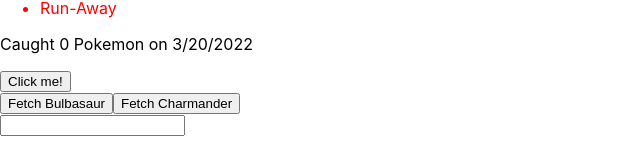
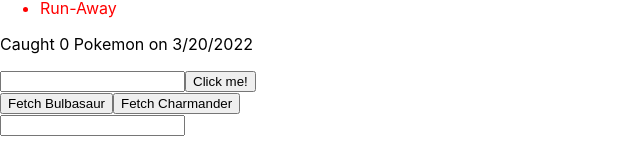
Before and after one commit to Hatice06/pokedex, a React (Create React App) app: page / in a window 1280 px wide. Shown: the part 480-633 px from the top of the page, without its empty margins (0-640 px from the left). Built offline with nearby package versions, Linux system fonts and the light colour scheme; the HTML template or start-up script is replaced by a standard one.

Commit message:
Exercise G works

```diff
--- a/src/CaughtPokemon.js
+++ b/src/CaughtPokemon.js
@@ -3,13 +3,22 @@
 const CaughtPokemon = (props) => {
   // const [caught, setCaught] = useState(0);
   const [caught, setCaught] = useState([]);
-  //console.log(caught)
+  // console.log(caught);
+
+  const [pokemonNameInput, setPokemonNameInput] = useState("");
+  const handleInputChange = (event) => {
+    setPokemonNameInput(event.target.value);
+    // console.log(event.target.value);
+  };
   const catchPokemon = () => {
     // const newArray = caught.concat(ourPokemon);
     // setCaught(caught + 1);
-   setCaught(caught.concat("Pikachu"));
-   // const newArray = [...caught];
-
+    // setCaught(caught.concat(pokemonNameInput));
+    // const newArray = [...caught];
+    if (pokemonNameInput !== "") {
+      setCaught(caught.concat(pokemonNameInput));
+    }
+    setPokemonNameInput("");
   };
 
   return (
@@ -17,12 +26,18 @@
       <p>
         Caught {caught.length} Pokemon on {props.date}
       </p>
-      { <ul>
-        {caught.map((pokedex, index) => {
-          return <li key={index}>{pokedex}</li>;
-        })}
-      </ul>}
-
+      {
+        <ul>
+          {caught.map((pokedex, index) => {
+            return <li key={index}>{pokedex}</li>;
+          })}
+        </ul>
+      }
+      <input
+        type="text"
+        value={pokemonNameInput}
+        onChange={handleInputChange}
+      ></input>
       <button onClick={catchPokemon}>Click me!</button>
     </div>
   );
```
Also changed, not shown: src/PokemonCity.js (line endings or trailing spaces).
